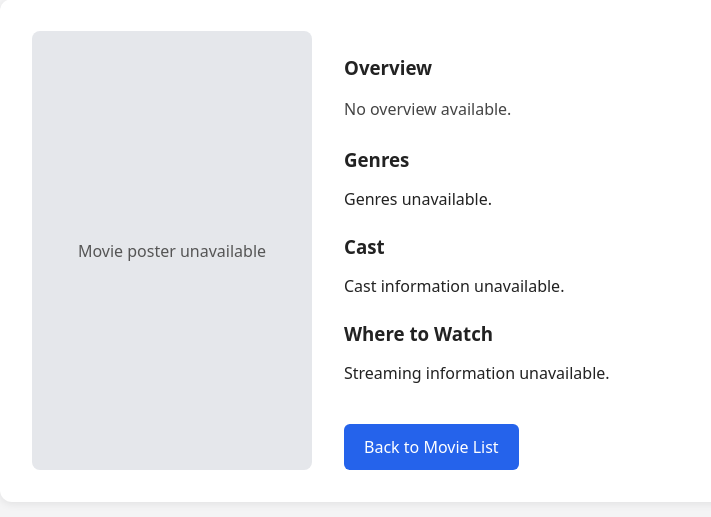
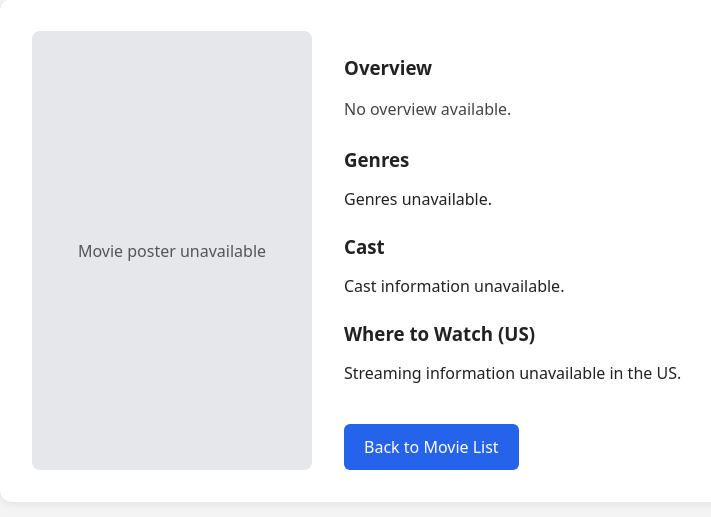
Before and after one commit to CS4300-CS5300-FA26/team-4, a Django app: template movies/templates/movies/movie_detail.html in a window 1280 px wide. Shown: the part 152-669 px from the top of the page, without its empty margins (160-871 px from the left). Run offline with Django 5.2, Linux system fonts and the light colour scheme; the template is opened without the code that fills it, so the values that code supplies are empty.

Commit message:
AI review suggestion

```diff
--- a/movies/services.py
+++ b/movies/services.py
@@ -4,7 +4,7 @@ from django.conf import settings
 TMDB_BASE = "https://api.themoviedb.org/3"
 POSTER_BASE = "https://image.tmdb.org/t/p/w500"
 CAST_LIMIT = 10
-WATCH_REGION = 'US' #TMDB groups streaming data by country code.
+WATCH_REGION = 'US' #Steaming availability differs by country. We only show US results for now
 
 #Ask TMDB for one movie and return the raw anser
 def fetch_movie(tmdb_id):
--- a/movies/templates/movies/movie_detail.html
+++ b/movies/templates/movies/movie_detail.html
@@ -72,12 +72,12 @@
                     <p>Cast information unavailable.</p>
                 {% endif %}
 
-                <h3 class="section-heading">Where to Watch</h3>
+                <h3 class="section-heading">Where to Watch (US)</h3>
 
                 {% if movie.where_to_watch %}
                     <p>{{ movie.where_to_watch|join:", " }}</p>
                 {% else %}
-                    <p>Streaming information unavailable.</p>
+                    <p>Streaming information unavailable in the US.</p>
                 {% endif %}
 
                 {% if user.is_authenticated and saved_movie %}
--- a/movies/tests.py
+++ b/movies/tests.py
@@ -202,6 +202,7 @@ class MovieDetailViewTest(TestCase):
             response,
             "not endorsed or certified by TMDB"
         )
+        self.assertContains(response, "Where to Watch (US)")
         self.assertContains(response, "Netflix, Max")
         self.assertContains(response, "JustWatch")
 
```
